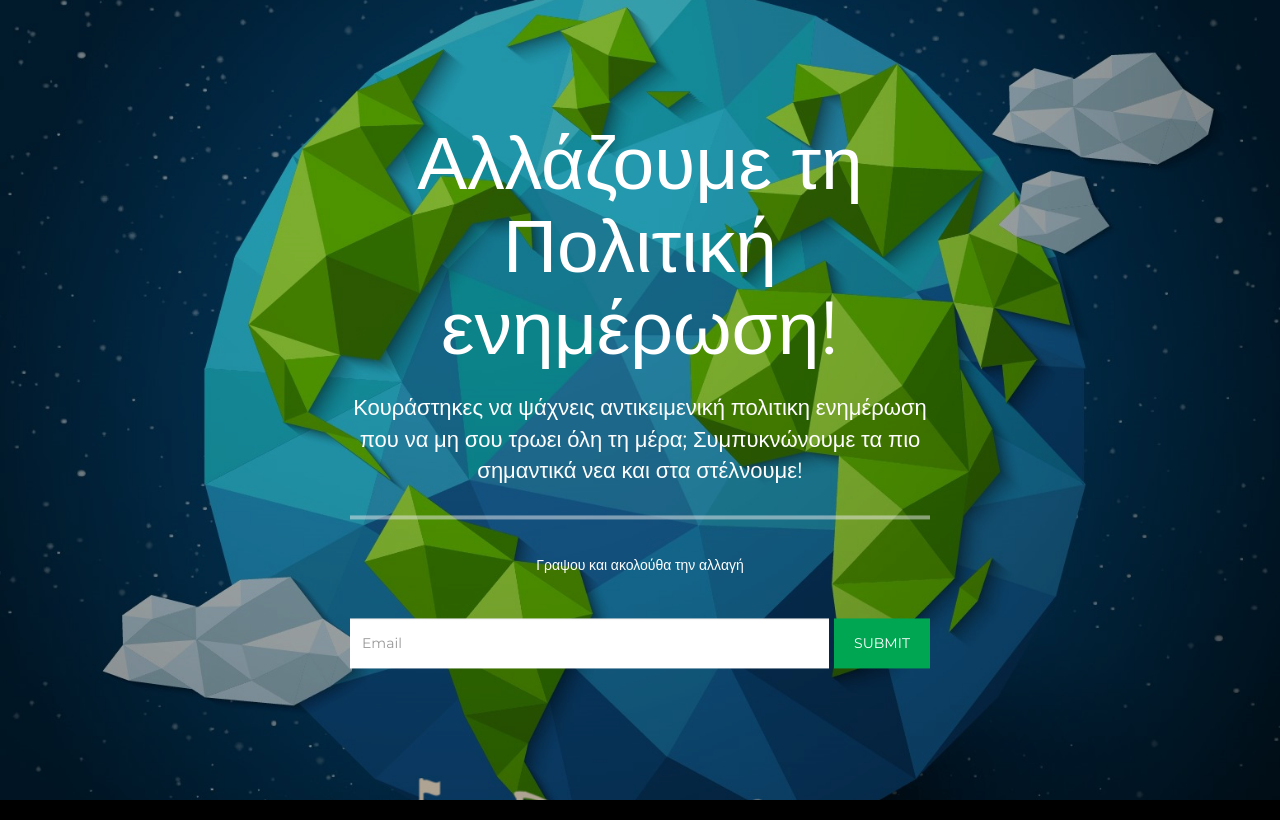
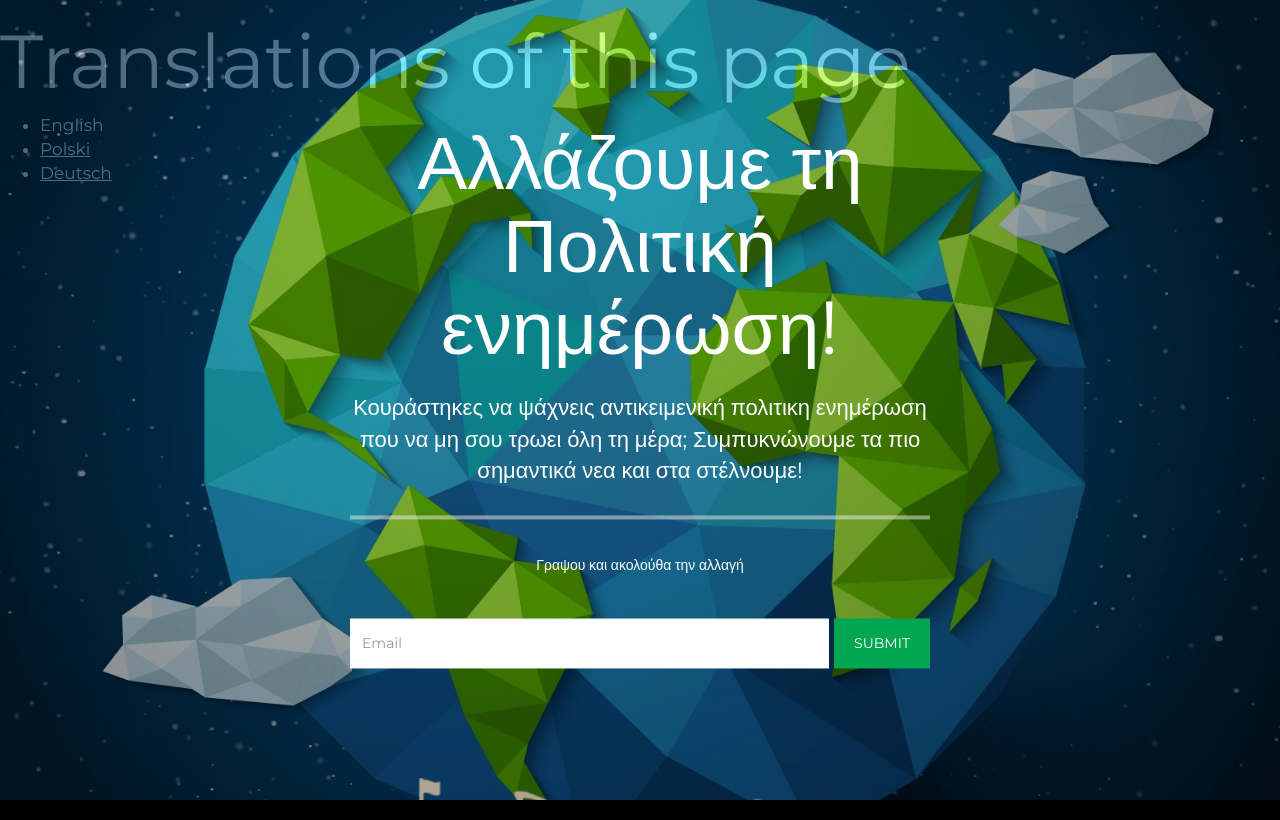
Before and after one commit to DeemosProject/DeemosProject.github.io, a plain HTML site: page index.html in a window 1280 px wide. Drawn offline with Linux system fonts and the light colour scheme.

Commit message:
multilitry1

```diff
--- a/index.html
+++ b/index.html
@@ -14,6 +14,14 @@
     <link type="text/css" rel="stylesheet" href="./res/styles.css">
   </head>
   <body>
+    <nav>
+  <h1>Translations of this page</h1> <!-- could be omitted → usability question -->
+  <ul>
+    <li>English</li> <!-- could be omitted → usability question -->
+    <li><a rel="alternate" href="/pl" hreflang="pl" lang="pl">Polski</a></li>
+    <li><a rel="alternate" href="/de" hreflang="de" lang="de">Deutsch</a></li>
+  </ul>
+</nav>
     <div class="bg-image"></div>
     <div>
       <div id="loading" class="loading-state" style="display: none;"></div>
```
